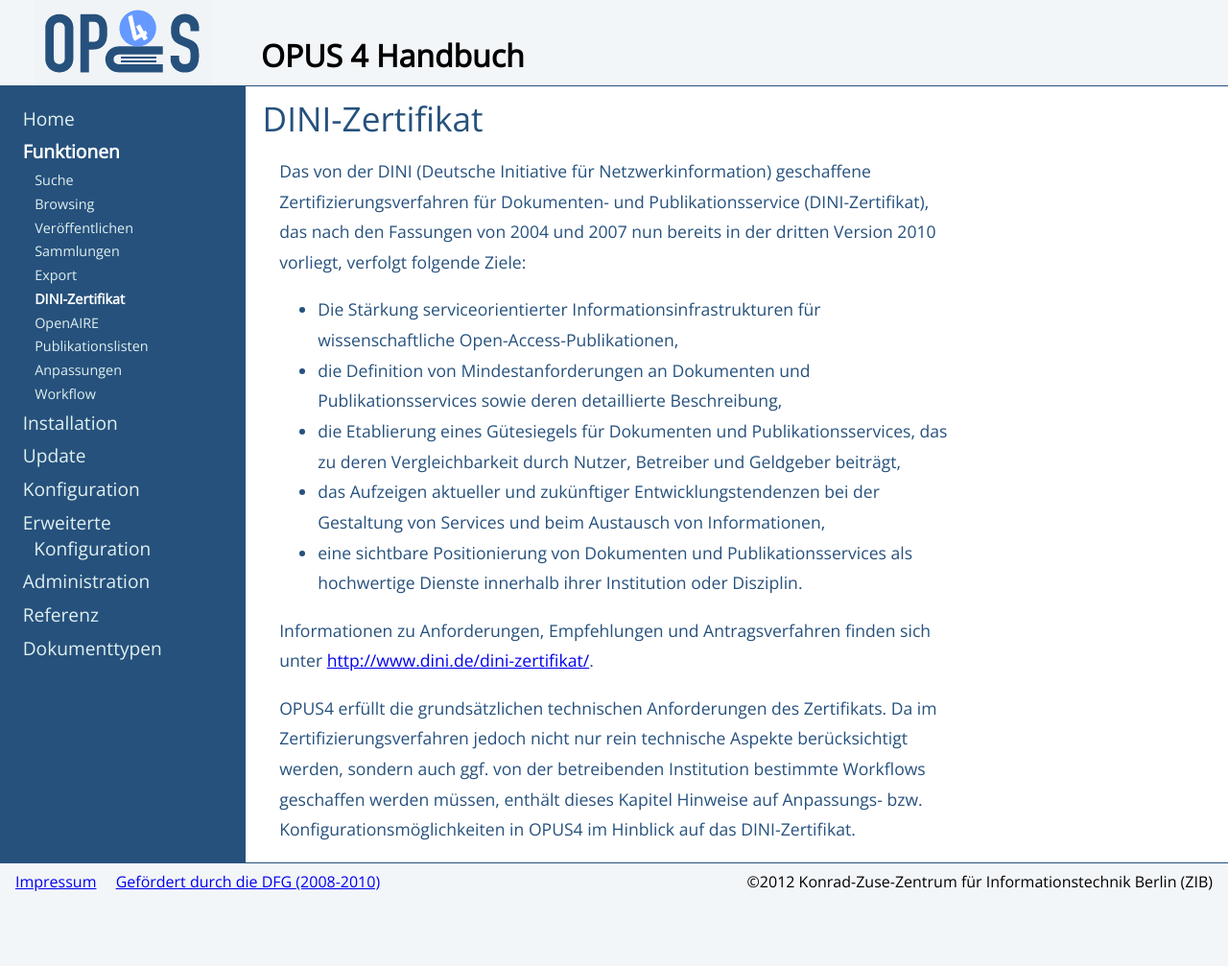
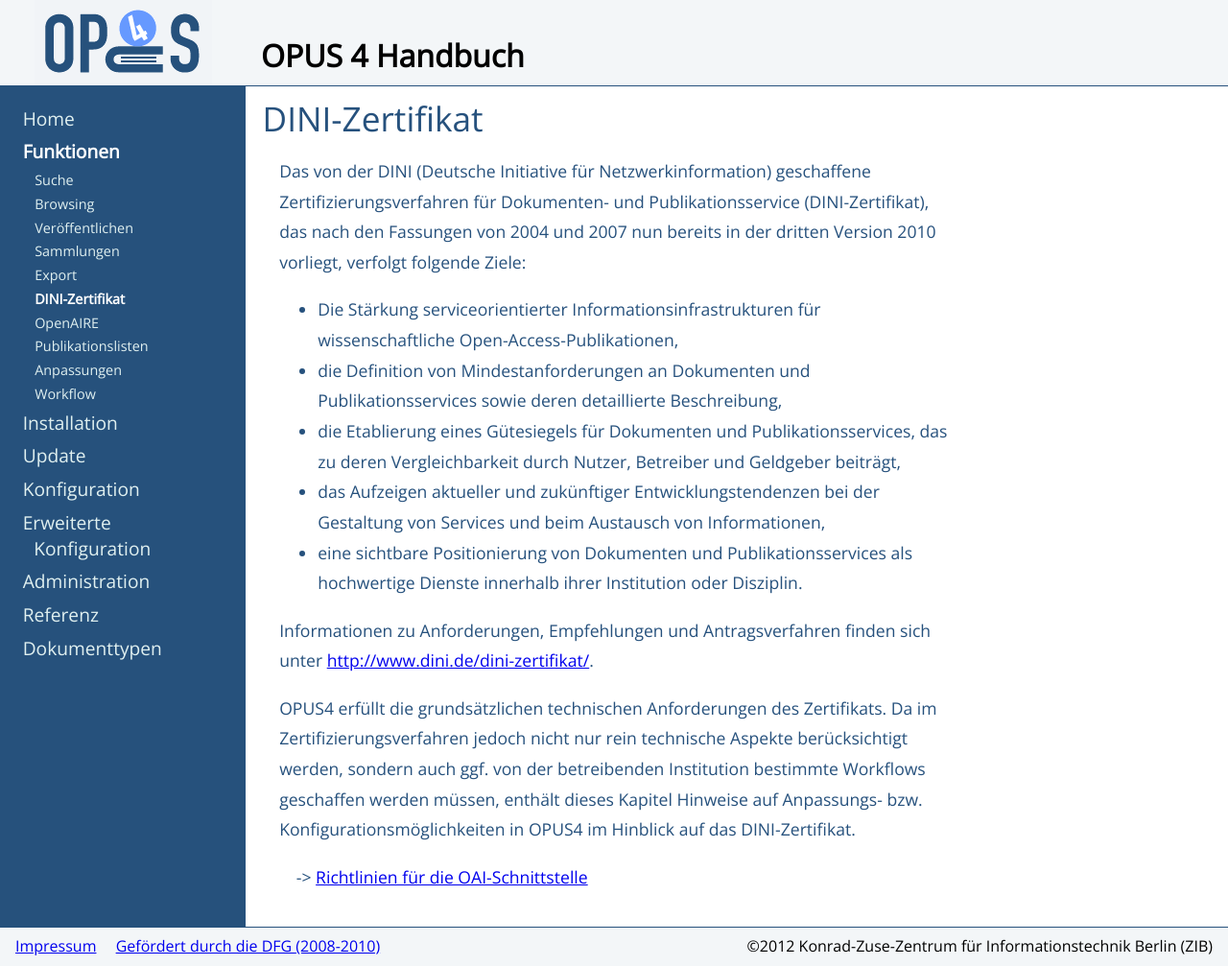
Before and after one commit to OPUS4/userdoc, a Jekyll site: the page built from features/dini.md, in a window 1280 px wide. Shown: the whole page at 96% size. Built offline with Jekyll 4.4.1, drawn with Linux system fonts in a browser that asks for light colours; before the commit the page ends 940 px from its top, so only the background shows below that.

Commit message:
#16 DINI Seite mit Seite zur fuer OAI-Richtlinie verknuepft.

```diff
--- a/features/dini.md
+++ b/features/dini.md
@@ -25,3 +25,6 @@ OPUS4 erfüllt die grundsätzlichen technischen Anforderungen des Zertifikats. D
 nicht nur rein technische Aspekte berücksichtigt werden, sondern auch ggf. von der betreibenden Institution bestimmte
 Workflows geschaffen werden müssen, enthält dieses Kapitel Hinweise auf Anpassungs- bzw. Konfigurationsmöglichkeiten
 in OPUS4 im Hinblick auf das DINI-Zertifikat.
+
+* [Richtlinien für die OAI-Schnittstelle](../config/dinioai.html)
+{: class="navlist" }
```
